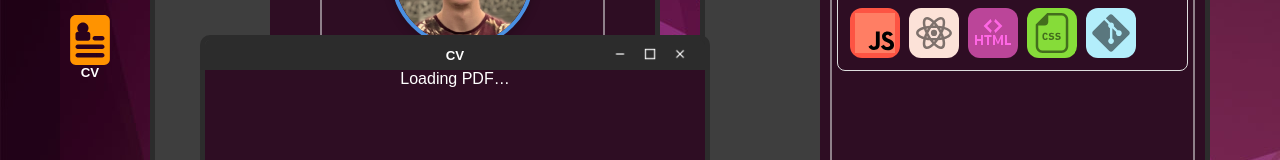
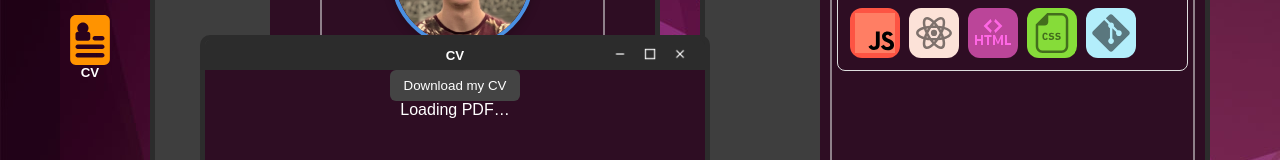
Before and after one commit to Kyrylo234/Linux_portfolio_website, a React (Create React App) app: page / in a window 1280 px wide. Shown: the part 365-525 px from the top of the page. Built offline with nearby package versions, Linux system fonts and the light colour scheme.

Commit message:
added a button to download cv in cv section

```diff
--- a/src/CV.jsx
+++ b/src/CV.jsx
@@ -37,6 +37,17 @@ function RunningApplication({ appWindow, setWindows, onClose, onToggleVisibility
               msOverflowStyle: "none" // IE/Edge
             }}
           >
+            <a href="/assets/Kyrylo_Postupalenko_CV.pdf" download="cv" style={{ textDecoration: "none" }}>
+              <button
+                style={{
+                  padding: "8px 14px",
+                  borderRadius: "6px",
+                  border: "none",
+                  backgroundColor: "#444",
+                  color: "white",
+                  cursor: "pointer"
+              }}>Download my CV</button>
+            </a>
             {<PDFViewer file="/assets/Kyrylo_Postupalenko_CV.pdf" />}
           </div>
         </div>
--- a/src/CVApplication.jsx
+++ b/src/CVApplication.jsx
@@ -2,6 +2,17 @@ import PDFViewer from "./PDFViewer"
 function CVApplication() {
       return (
         <div className="PhoneApplication" style={{paddingTop:"20px", paddingBottom:"60px"}}>
+          <a href="/assets/Kyrylo_Postupalenko_CV.pdf" download="cv" style={{ textDecoration: "none" }}>
+            <button
+              style={{
+                padding: "8px 14px",
+                borderRadius: "6px",
+                border: "none",
+                backgroundColor: "#444",
+                color: "white",
+                cursor: "pointer"
+            }}>Download my CV</button>
+          </a>
           <PDFViewer file="/assets/Kyrylo_Postupalenko_CV.pdf" />
         </div>
       )
```
